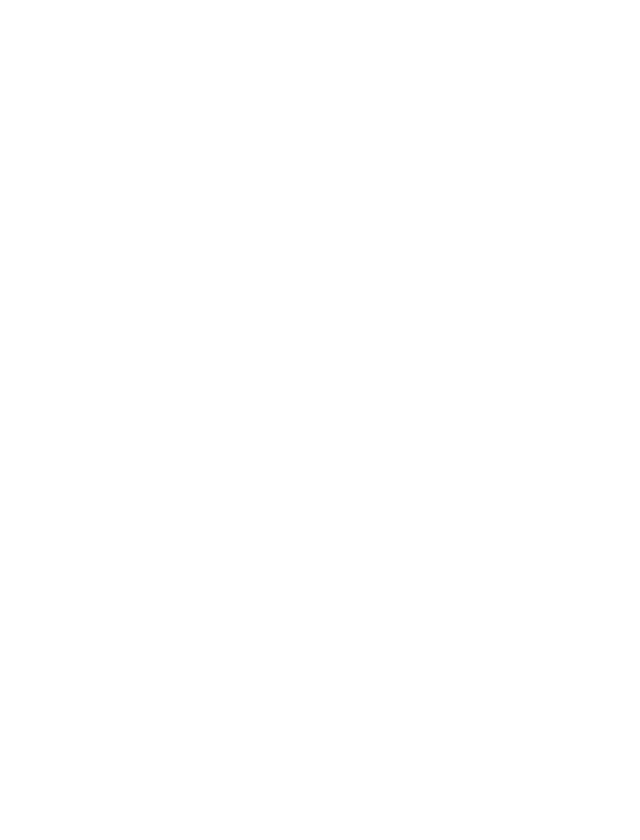
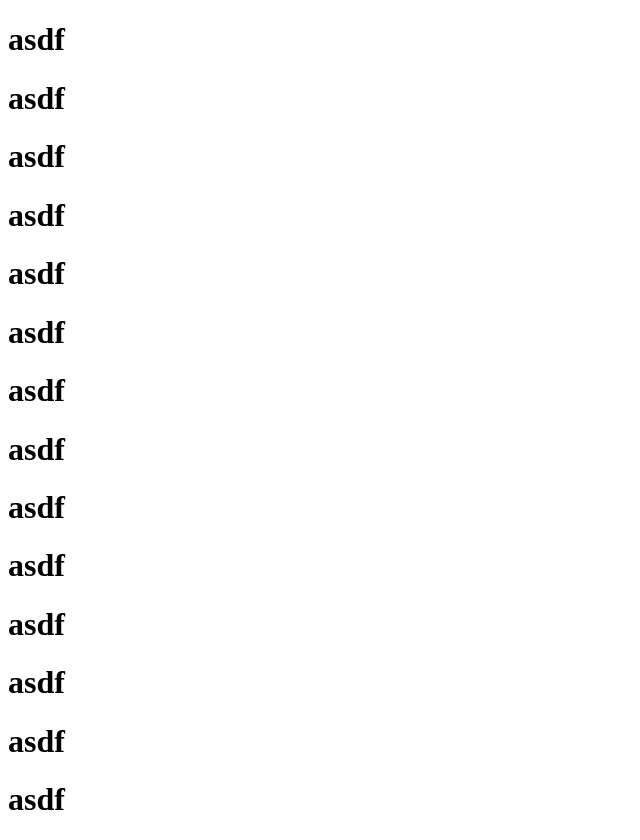
Before and after one commit to Ju4nM/taller, a plain HTML site: page index.html in a window 1280 px wide. Shown: the whole page, without its empty margins (0-640 px from the left). Before the commit the page ends 800 px from the top, so only its background shows below. Drawn offline with Linux system fonts and the light colour scheme.

Commit message:
Otro mensaje

```diff
--- a/index.html
+++ b/index.html
@@ -6,6 +6,20 @@
     <title>Document</title>
 </head>
 <body>
+    <h1>asdf</h1>
+    <h1>asdf</h1>
+    <h1>asdf</h1>
+    <h1>asdf</h1>
+    <h1>asdf</h1>
 
+    <h1>asdf</h1>
+    <h1>asdf</h1>
+    <h1>asdf</h1>
+    <h1>asdf</h1>
+    <h1>asdf</h1>
+    <h1>asdf</h1>
+    <h1>asdf</h1>
+    <h1>asdf</h1>
+    <h1>asdf</h1>
 </body>
 </html>
```
